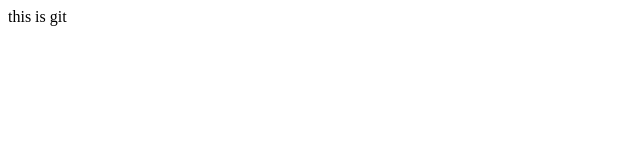
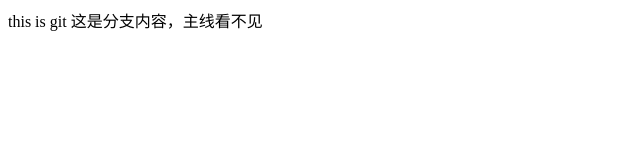
Before and after one commit to mgl-andis/homework2, a plain HTML site: page index.html in a window 1280 px wide. Shown: the whole page, without its empty margins (0-640 px from the left). Drawn offline with Linux system fonts and the light colour scheme.

```diff
--- a/index.html
+++ b/index.html
@@ -8,5 +8,7 @@
 </head>
 <body>
     this is git
+
+    这是分支内容，主线看不见
 </body>
 </html>
```
Also changed, not shown: login.html (added, +1 -0 lines).
